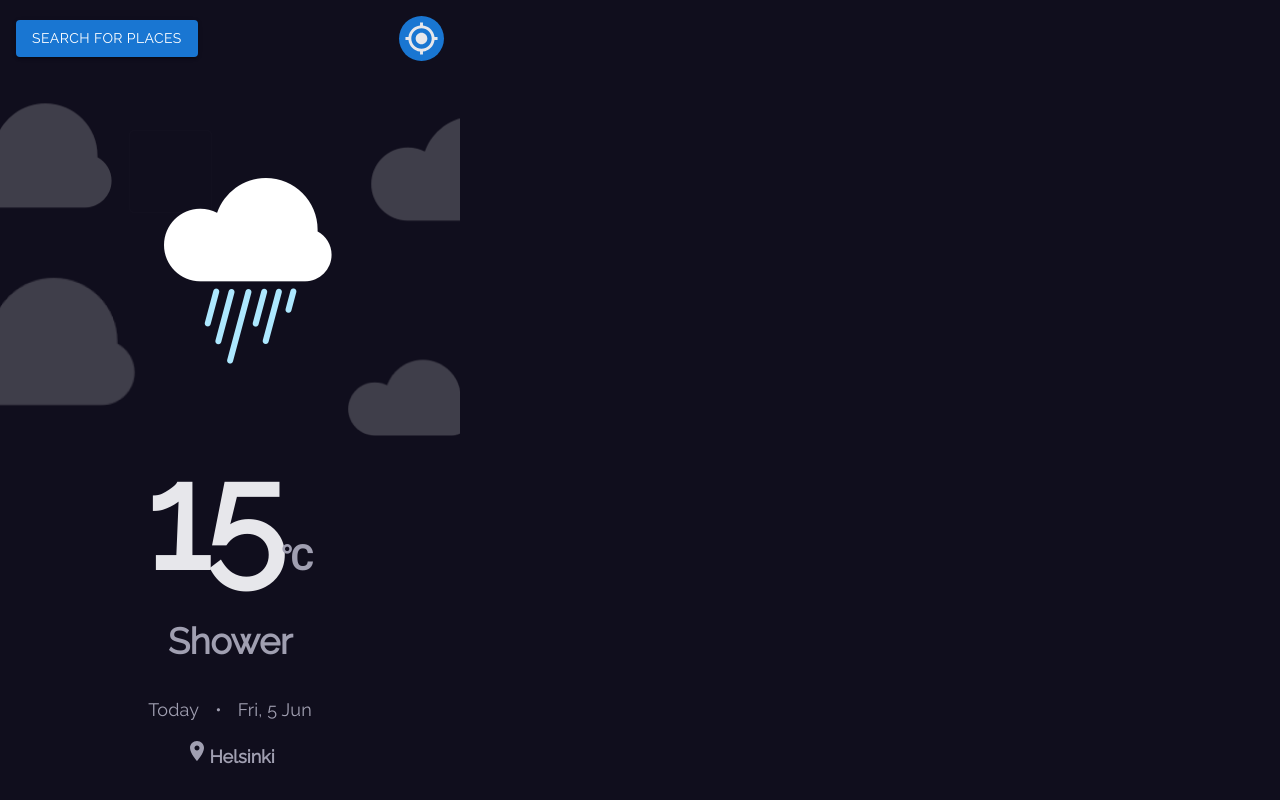
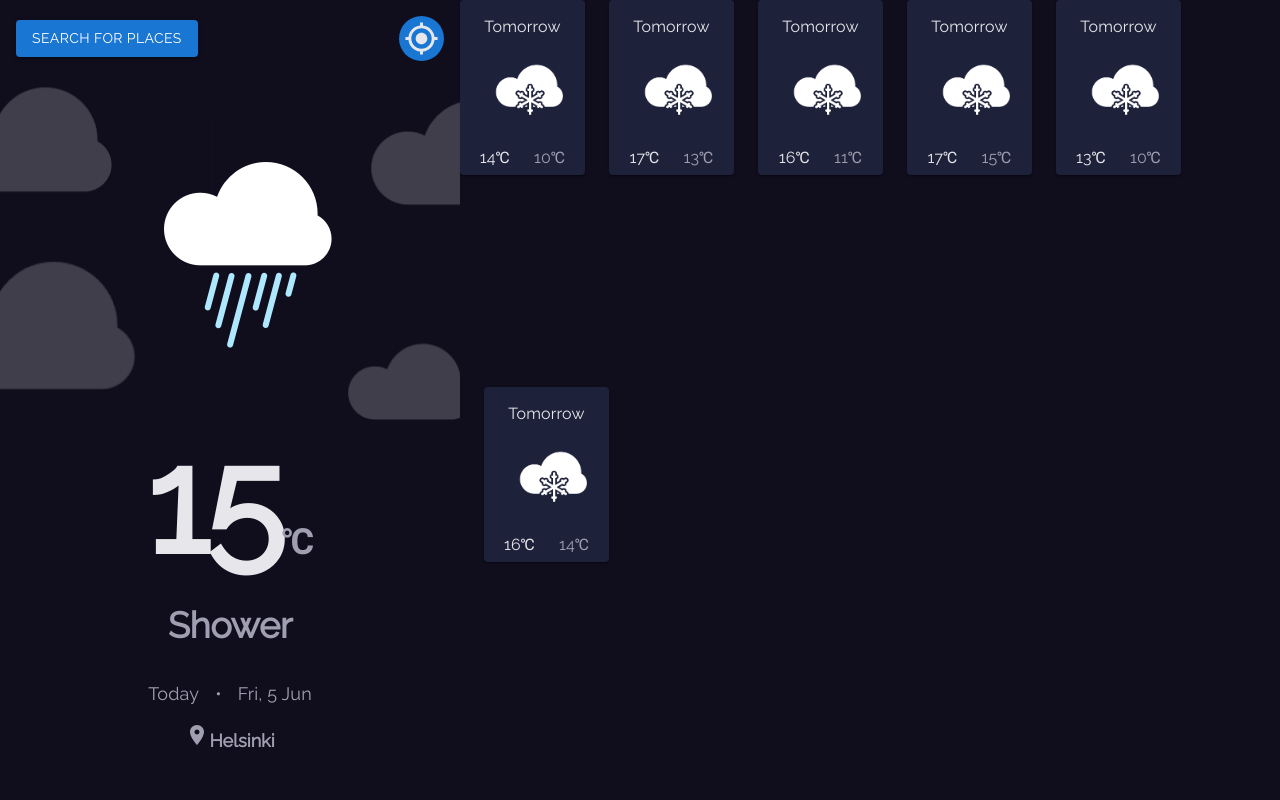
Before and after one commit to bloomkicks/weather-app, a Next.js app: page / in a window 1280 px wide. Built offline with nearby package versions, Linux system fonts and the light colour scheme.

Commit message:
changed Weather class + created a <Week /> with weather for each day

```diff
--- a/components/hero/Hero.tsx
+++ b/components/hero/Hero.tsx
@@ -12,16 +12,18 @@ import Images from "./Images";
 const Hero = () => {
   return (
     <Stack
-      component="section"
+      component="article"
       alignItems="center"
       width={{ sx: "100%", md: "460px" }}
+      pt={2}
+      pb={3}
     >
       <Stack
         width="100%"
         direction="row"
         justifyContent="space-between"
         alignItems="center"
-        sx={{ p: 2 }}
+        sx={{ px: 2 }}
       >
         <Button variant="contained">Search for places</Button>
         <IconButton
--- a/components/layout/ThemeProvider.tsx
+++ b/components/layout/ThemeProvider.tsx
@@ -12,6 +12,7 @@ const theme = createTheme({
     },
     background: {
       default: "#100E1D",
+      paper: '#1E213A'
     },
   },
   typography: {
@@ -34,8 +35,11 @@ const theme = createTheme({
       fontSize: 18,
     },
     body2: {
+      fontSize: 16
+    },
+    caption: {
       fontFamily: "Montserrat, Roboto, Arial, sans-serif",
-    },
+    }
   },
 });
 
--- /dev/null
+++ b/components/week/Day.tsx
@@ -0,0 +1,41 @@
+import { Box, Stack, Typography, Paper } from "@mui/material";
+import Weather from "../../models/Weather";
+import React from "react";
+
+const Day = ({ day }: { day: Weather }) => {
+  return (
+    <Paper component="section" sx={{width: '125px', height: '175px'}}>
+      <Stack
+        alignItems="center"
+        width="100%"
+        height="100%"
+        py={2}
+        spacing={1}
+      >
+        <Typography variant="body2">{day.stringDate}</Typography>
+        <Box
+          src={day.imgSrc}
+          component="img"
+          width="65%"
+          pl="-23px"
+          pt="-10px"
+        />
+        <Stack
+          direction="row"
+          justifyContent="space-between"
+          spacing={3}
+          pt={3}
+        >
+          <Typography variant="body2">
+            {day.temperature!.max}℃
+          </Typography>
+          <Typography variant="body2" color="text.secondary">
+            {day.temperature!.min}℃
+          </Typography>
+        </Stack>
+      </Stack>
+    </Paper>
+  );
+};
+
+export default Day;
--- /dev/null
+++ b/components/week/Week.tsx
@@ -0,0 +1,22 @@
+import { Stack, Typography } from "@mui/material";
+import days from "../../data/days";
+import Day from "./Day";
+import React from "react";
+
+const Week = () => {
+  return (
+    <Stack
+      component="article"
+      direction="row"
+      flexWrap="wrap"
+      spacing={3}
+      maxWidth={{ xs: "95%", md: "auto" }}
+    >
+      {days.map((day) => (
+        <Day day={day} />
+      ))}
+    </Stack>
+  );
+};
+
+export default Week;
--- /dev/null
+++ b/data/days.ts
@@ -0,0 +1,50 @@
+import { DateTime } from "luxon"
+import Weather from "../models/Weather"
+
+const tom = DateTime.now().plus({ days: 1 })
+const tom1 = DateTime.now().plus({ days: 2 })
+const tom2 = DateTime.now().plus({ days: 3 })
+const tom3 = DateTime.now().plus({ days: 4 })
+const tom4 = DateTime.now().plus({ days: 5 })
+const tom5 = DateTime.now().plus({ days: 6 })
+
+const days: Weather[] = [
+  new Weather('snow', {
+    date: tom, temperature: {
+      min: 10,
+      max: 14
+    }
+  }),
+  new Weather('snow', {
+    date: tom1, temperature: {
+      min: 13,
+      max: 17
+    }
+  }),
+  new Weather('snow', {
+    date: tom2, temperature: {
+      min: 11,
+      max: 16
+    }
+  }),
+  new Weather('snow', {
+    date: tom3, temperature: {
+      min: 15,
+      max: 17
+    }
+  }),
+  new Weather('snow', {
+    date: tom4, temperature: {
+      min: 10,
+      max: 13
+    }
+  }),
+  new Weather('snow', {
+    date: tom5, temperature: {
+      min: 14,
+      max: 16
+    }
+  })
+]
+
+export default days
--- a/models/Weather.ts
+++ b/models/Weather.ts
@@ -1,46 +1,50 @@
+import { DateTime } from 'luxon'
 export type WeatherType = ('clear' | 'hail' | 'light' | 'light-rain' | 'heavy' | 'heavy-rain' | 'sleet' | 'snow' | 'shower' | 'thunder')
+
+function getStringDate(date: DateTime): string {
+  let stringDate = "No Date";
+
+  const today = DateTime.now();
+  const tomorrow = today.plus({ day: 1 });
+
+  if (date === today) {
+    stringDate = "Today"
+  } else
+    if (date !== tomorrow) {
+      stringDate = "Tomorrow";
+    }
+    else {
+      stringDate = date.toFormat('ccc, d LLL')
+    }
+
+  return stringDate;
+}
+
+function getImgSrc(type: WeatherType, dirPath?: string): string {
+  const start = dirPath ? dirPath : '/weather/'
+  return start + type + '.png'
+}
 
 class Weather {
   type: WeatherType;
-  date?: Date
-  temperature?: { max?: number, min?: number }
+  imgSrc: string;
+  date?: DateTime;
+  stringDate?: string;
+  temperature?: { max: number, min: number }
 
-  constructor(type: WeatherType, date?: Date, temperature?: { max?: number, min?: number }) {
+  constructor(type: WeatherType, props: { date?: DateTime, temperature?: { max: number, min: number }, dirPath?: string } = {}) {
+    const { date, temperature, dirPath } = props
     this.type = type
-    this.date = date
+    this.imgSrc = getImgSrc(type, dirPath)
+
     this.temperature = temperature
+
+    if (date) {
+      this.date = date
+      this.stringDate = getStringDate(date)
+    }
   }
 
-  getFormattedDate(): string | void {
-    let formattedDate = "Today";
-
-    if (!this.date) return
-
-    const weatherDate = this.date
-    const currentDate = new Date();
-    const tomorrowDate = new Date(
-      currentDate.getFullYear(),
-      currentDate.getMonth(),
-      currentDate.getDate() + 1
-    );
-
-    const currentDateString = currentDate.toDateString();
-    const tomorrowDateString = tomorrowDate.toDateString();
-    const weatherDateString = weatherDate.toDateString();
-
-    if (weatherDateString !== currentDateString) {
-      formattedDate = "Tomorrow";
-      if (weatherDateString !== tomorrowDateString) {
-        formattedDate = weatherDate.toLocaleDateString("en-DE", {
-          weekday: "short",
-          day: "numeric",
-          month: "short",
-        });
-      }
-    }
-
-    return formattedDate;
-  }
 }
 
 export default Weather
--- a/package.json
+++ b/package.json
@@ -22,11 +22,13 @@
     "sass": "^1.52.3"
   },
   "devDependencies": {
+    "@types/luxon": "^3.0.0",
     "@types/node": "17.0.41",
     "@types/react": "18.0.12",
     "@types/react-dom": "18.0.5",
     "eslint": "8.17.0",
     "eslint-config-next": "12.1.6",
+    "luxon": "^3.0.1",
     "typescript": "4.7.3"
   }
 }
--- a/pages/index.tsx
+++ b/pages/index.tsx
@@ -1,5 +1,7 @@
+import Stack from "@mui/material/Stack";
 import Layout from "../components/layout/Layout";
 import Hero from "../components/hero/Hero";
+import Week from "../components/week/Week";
 import { useState } from "react";
 import type { NextPage } from "next";
 
@@ -14,7 +16,10 @@ const Home: NextPage = () => {
 
   return (
     <Layout>
-      <Hero />
+      <Stack direction={{ xs: "column", md: "row" }} width="100%">
+        <Hero />
+        <Week />
+      </Stack>
     </Layout>
   );
 };
```
Also changed, not shown: 1 other file (tests, documents, lock files or other folders).
